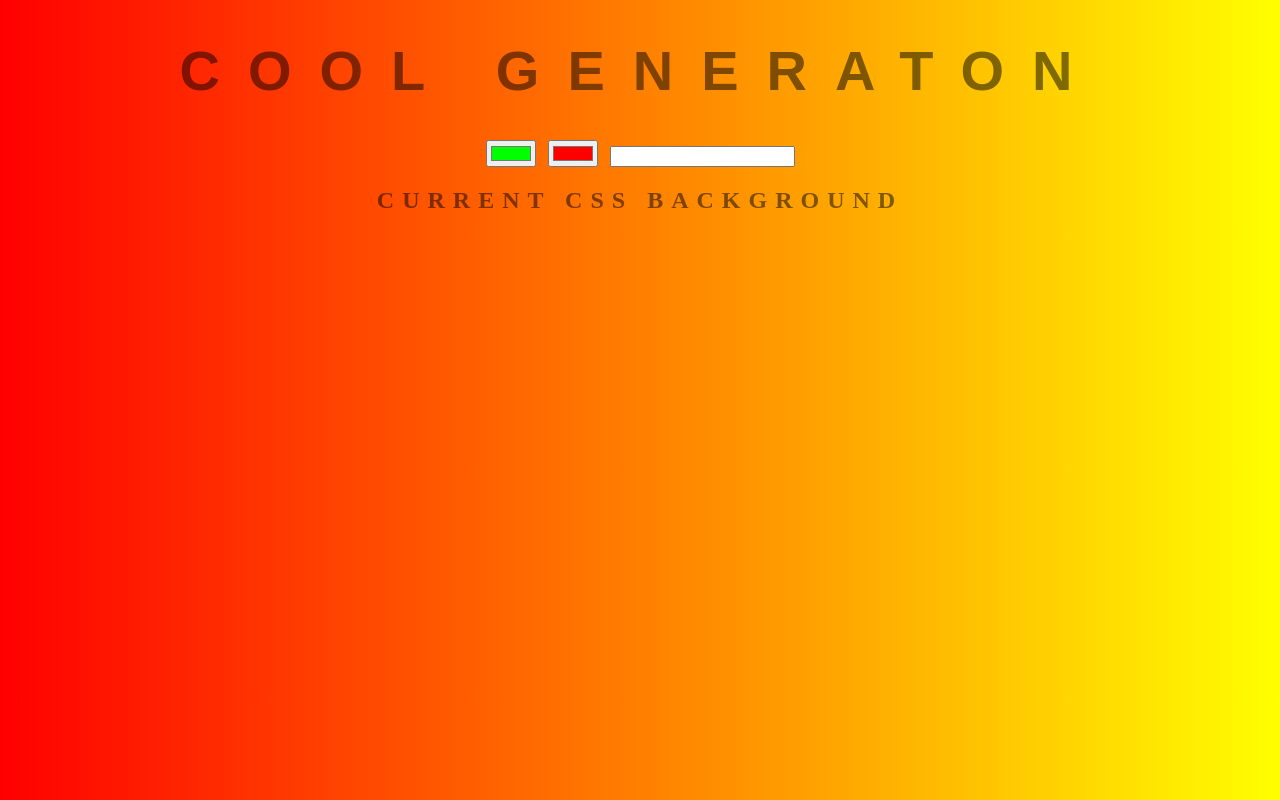
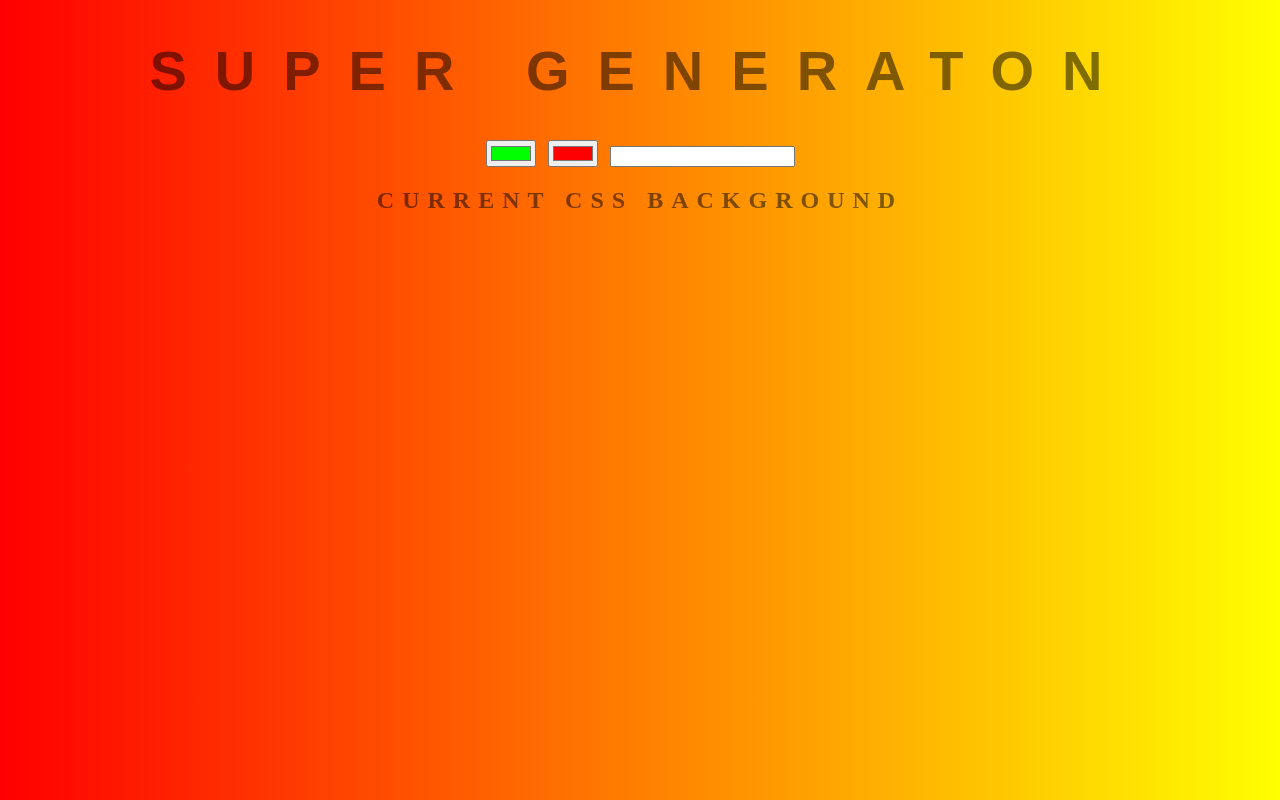
Before and after one commit to Nazmul-dot/bg, a plain HTML site: page index.html in a window 1280 px wide. Drawn offline with Linux system fonts and the light colour scheme.

Commit message:
super title

```diff
--- a/index.html
+++ b/index.html
@@ -7,7 +7,7 @@
     <link rel="stylesheet" href="bg.css">
 </head>
 <body id="gradient">
-    <h1>COOL Generaton</h1>
+    <h1>super Generaton</h1>
     <input id="color1" type="color" name="colo1" value="#00ff00">
     <input id="color2" type="color" name="colo2" value="#ff0000">
     <input type="text">
```
